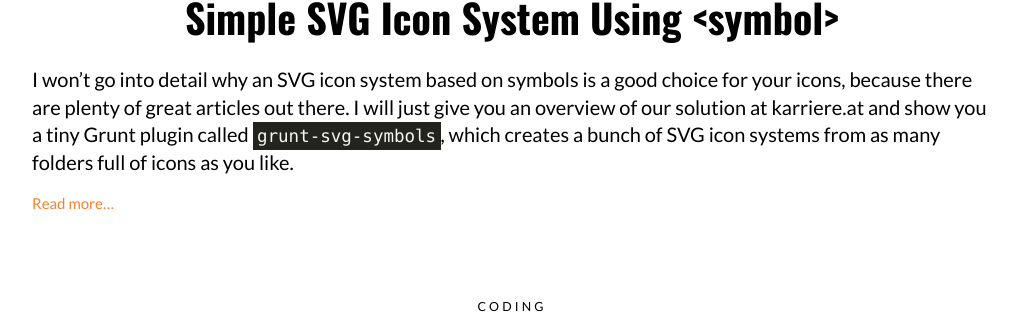
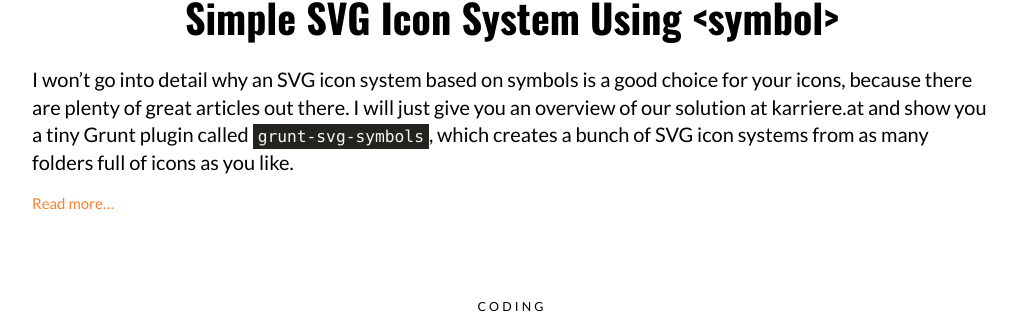
Before and after one commit to Lorti/manu.ninja, a Jekyll site: the page built from index.html, in a window 1280 px wide. Shown: the part 264-578 px from the top of the page, without its empty margins (128-1149 px from the left). Built offline with Jekyll 4.4.1, drawn with Linux system fonts in a browser that asks for light colours; nearby versions of some CDN libraries.

Commit message:
further tweaks

```diff
--- a/_sass/components/_article.scss
+++ b/_sass/components/_article.scss
@@ -85,13 +85,13 @@
     }
 
     code {
-        font-size: .875em;
+        font-size: .8125em;
     }
 
     li code,
     p code {
         display: inline;
-        padding: .25em;
+        padding: 3px 5px;
         white-space: nowrap;
     }
 }
```
Also changed, not shown: _drafts/2015-12-22-currentcolor-for-fills-and-strokes-with-grunt-svg-symbols.md (+2 -2 lines).
